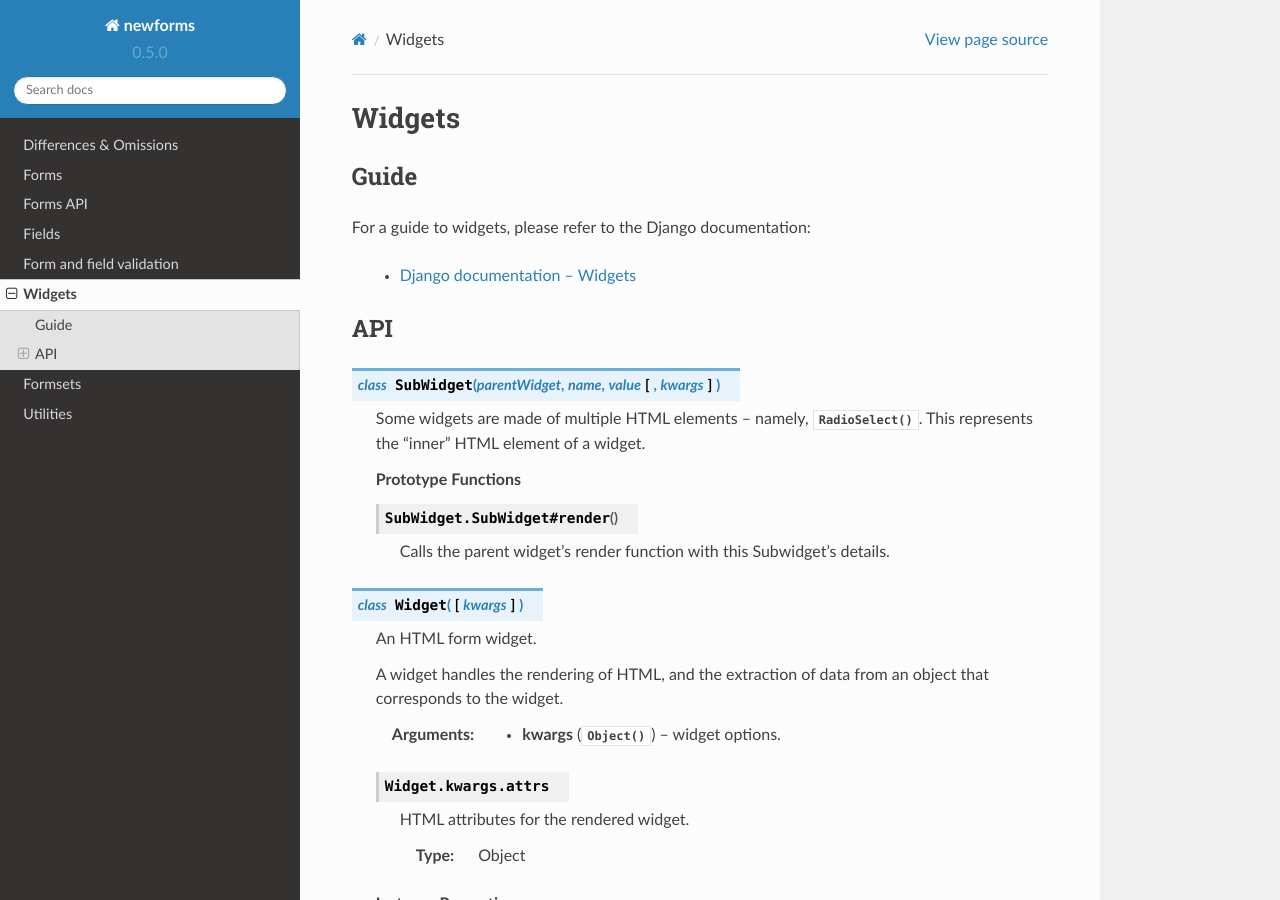
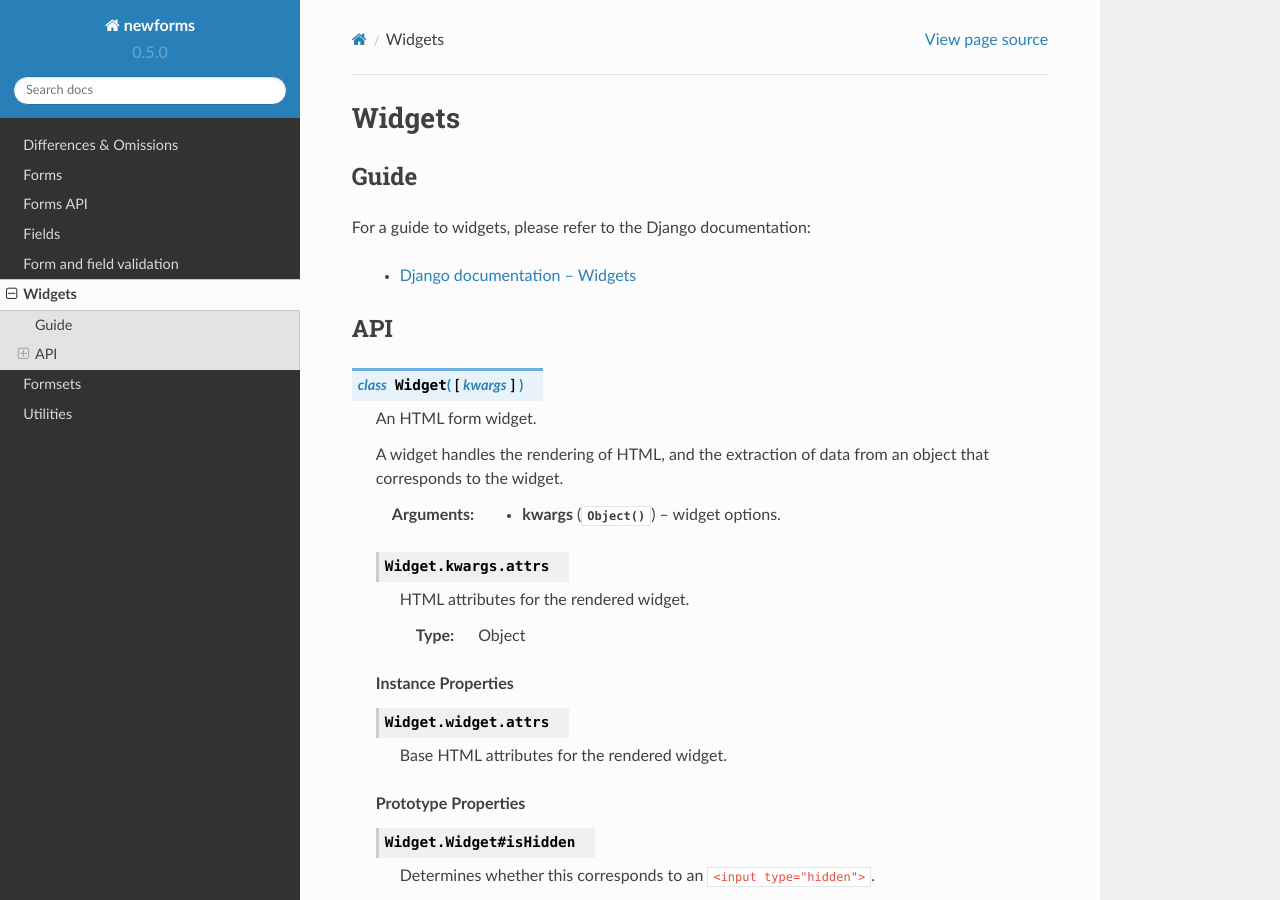
Before and after one commit to insin/newforms, a Sphinx documentation site: the page built from docs/widgets.rst, in a window 1280 px wide and 900 px high. Built offline with Sphinx 7.4.7 and the Read the Docs theme 2.0.0, drawn with Linux system fonts in a browser that asks for light colours; some of the changed text lies outside the part shown.

Commit message:
SubWidget wasn't being exported

```diff
--- a/docs/widgets.rst
+++ b/docs/widgets.rst
@@ -11,18 +11,6 @@ For a guide to widgets, please refer to the Django documentation:
 
 API
 ===
-
-.. js:class:: SubWidget(parentWidget, name, value[, kwargs])
-
-   Some widgets are made of multiple HTML elements -- namely,
-   :js:class:`RadioSelect`. This represents the "inner" HTML element of a
-   widget.
-
-   **Prototype Functions**
-
-   .. js:function:: SubWidget#render()
-
-      Calls the parent widget's render function with this Subwidget's details.
 
 .. js:class:: Widget([kwargs])
 
```
Also changed, not shown: other parts of docs/widgets.rst (+12 -0 lines), 1 other file.
